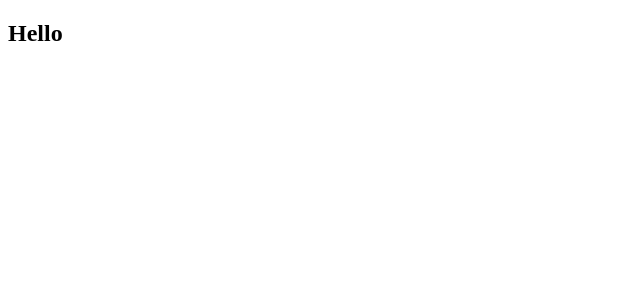
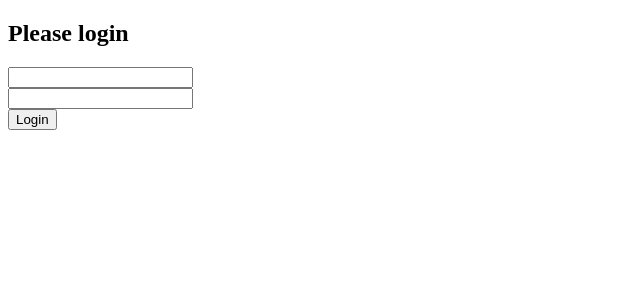
Before and after one commit to behruzz/space-finder-repository, a React (Create React App) app: page / in a window 1280 px wide. Shown: the top 300 px of the page, without its empty margins (0-640 px from the left). Built offline with nearby package versions, Linux system fonts and the light colour scheme.

Commit message:
event handling

```diff
--- a/src/components/App.tsx
+++ b/src/components/App.tsx
@@ -1,12 +1,20 @@
 import React from "react";
 import { User } from "../model/Models";
 import { AuthService } from "../services/AuthService";
+import { Login } from "./Login";
 
-interface AppStat {
+interface AppState {
   user: User | undefined;
 }
-export class App extends React.Component {
+
+export class App extends React.Component<{}, AppState> {
+  private authService: AuthService = new AuthService();
+
   render() {
-    return <h2>Hello</h2>;
+    return (
+      <div>
+        <Login authService={this.authService} />
+      </div>
+    );
   }
 }
--- /dev/null
+++ b/src/components/Login.tsx
@@ -0,0 +1,75 @@
+import React, { SyntheticEvent } from "react";
+import { AuthService } from "../services/AuthService";
+
+interface LoginProps {
+  authService: AuthService;
+}
+
+interface CustomeEvent {
+  target: HTMLInputElement;
+}
+
+interface LoginState {
+  username: string;
+  password: string;
+  loginAttempted: boolean;
+  loginSuccessfull: boolean;
+}
+
+export class Login extends React.Component<LoginProps, LoginState> {
+  // constructor() {
+  //   // super();
+  // }
+  state: LoginState = {
+    username: "",
+    password: "",
+    loginAttempted: false,
+    loginSuccessfull: false,
+  };
+
+  private setUserName(event: CustomeEvent) {
+    this.setState({
+      username: event.target.value,
+    });
+    // console.log(event.target.value);
+  }
+
+  private setPassword(event: CustomeEvent) {
+    this.setState({
+      password: event.target.value,
+    });
+    // console.log(event.target.value);
+  }
+
+  private async handleSubmit(event: SyntheticEvent) {
+    event.preventDefault();
+    const result = await this.props.authService.login(
+      this.state.username,
+      this.state.password
+    );
+    console.log(result);
+  }
+
+  render() {
+    return (
+      <div>
+        <h2>Please login</h2>
+        <form onSubmit={(e) => this.handleSubmit(e)}>
+          <input
+            type="text"
+            value={this.state.username}
+            onChange={(e) => this.setUserName(e)}
+          />
+          <br />
+          <input
+            type="password"
+            value={this.state.password}
+            onChange={(e) => this.setPassword(e)}
+          />
+          <br />
+          <input type="submit" value="Login" />
+        </form>
+      </div>
+    );
+  }
+}
```
